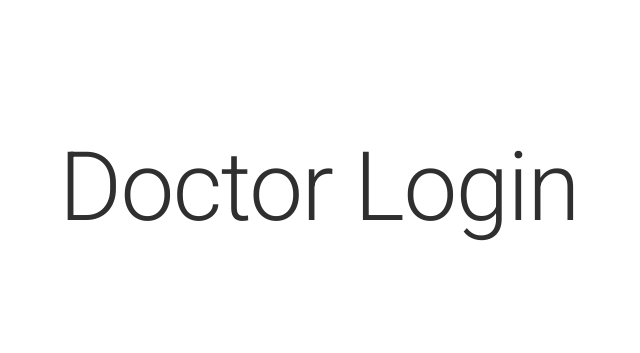
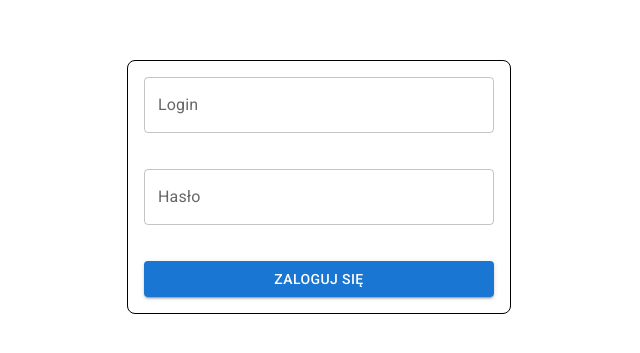
Before and after one commit to Ethelt/MedicUp, a React (Vite) app in the folder client/: page /login/doctor in a window 1280 px wide. Shown: the part 213-566 px from the top of the page, without its empty margins (321-961 px from the left). Built offline with nearby package versions, Linux system fonts and the light colour scheme.

Commit message:
Added frontend for login and home

```diff
--- a/client/src/constants/AppRoutes.ts
+++ b/client/src/constants/AppRoutes.ts
@@ -11,4 +11,10 @@ export const AppRoutes = {
   patient: {
     home: "/patient/home",
   },
+  doctor: {
+    home: "/doctor/home",
+  },
+  registrar: {
+    home: "/registrar/home",
+  },
 } as const;
--- /dev/null
+++ b/client/src/context/DoctorContext.ts
@@ -0,0 +1,4 @@
+import { Doctor } from "@medicup/shared";
+import { createContext } from "react";
+
+export const DoctorContext = createContext<Doctor | null>(null);
--- /dev/null
+++ b/client/src/context/RegistrarContext.ts
@@ -0,0 +1,4 @@
+import { Registrar } from "@medicup/shared";
+import { createContext } from "react";
+
+export const RegistrarContext = createContext<Registrar | null>(null);
--- a/client/src/pages/auth/DoctorLogin/index.tsx
+++ b/client/src/pages/auth/DoctorLogin/index.tsx
@@ -1,5 +1,106 @@
-import { Typography } from "@mui/material";
+import {
+  ApiRoutes,
+  DoctorLoginRequestDto,
+  DoctorLoginResponseDto,
+} from "@medicup/shared";
+import { LoadingButton } from "@mui/lab";
+import { Stack, TextField } from "@mui/material";
+import { useForm } from "@tanstack/react-form";
+import { useNavigate } from "react-router";
+import { Api } from "../../../api";
+import { ErrorText } from "../../../components/ErrorText";
+import { AppRoutes } from "../../../constants/AppRoutes";
+
+type DoctorLoginForm = {
+  login: string;
+  password: string;
+};
 
 export default function DoctorLogin() {
-  return <Typography variant="h1">Doctor Login</Typography>;
+  const navigate = useNavigate();
+
+  const form = useForm<DoctorLoginForm>({
+    defaultValues: {
+      login: "",
+      password: "",
+    },
+    onSubmit: async (values) => {
+      const response = await Api.post<
+        DoctorLoginRequestDto,
+        DoctorLoginResponseDto
+      >(ApiRoutes.auth.loginDoctor, values.value);
+
+      if (response.ok) {
+        navigate(AppRoutes.doctor.home);
+      } else {
+        console.error("Error", response.error);
+        // @TODO: error handling
+      }
+    },
+  });
+
+  return (
+    <Stack border="1px solid black" p={2} borderRadius={2} width="30%">
+      <form.Field
+        name="login"
+        validators={{
+          onChange: (value) => {
+            if (!value.value) {
+              return "Login jest wymagany";
+            }
+          },
+        }}
+        children={(field) => (
+          <>
+            <TextField
+              value={field.state.value}
+              onBlur={field.handleBlur}
+              onChange={(e) => field.handleChange(e.target.value)}
+              label="Login"
+            />
+
+            <ErrorText errors={field.state.meta.errors} />
+          </>
+        )}
+      />
+
+      <form.Field
+        name="password"
+        validators={{
+          onChange: (value) => {
+            if (!value.value) {
+              return "Hasło jest wymagane";
+            }
+          },
+        }}
+        children={(field) => (
+          <>
+            <TextField
+              value={field.state.value}
+              onBlur={field.handleBlur}
+              onChange={(e) => field.handleChange(e.target.value)}
+              label="Hasło"
+              type="password"
+            />
+
+            <ErrorText errors={field.state.meta.errors} />
+          </>
+        )}
+      />
+
+      <form.Subscribe
+        selector={(state) => [state.canSubmit, state.isSubmitting]}
+        children={([canSubmit, isSubmitting]) => (
+          <LoadingButton
+            onClick={form.handleSubmit}
+            variant="contained"
+            disabled={!canSubmit}
+            loading={isSubmitting}
+          >
+            Zaloguj się
+          </LoadingButton>
+        )}
+      />
+    </Stack>
+  );
 }
--- a/client/src/pages/auth/RegistrarLogin/index.tsx
+++ b/client/src/pages/auth/RegistrarLogin/index.tsx
@@ -1,5 +1,106 @@
-import { Typography } from "@mui/material";
+import {
+  ApiRoutes,
+  RegistrarLoginRequestDto,
+  RegistrarLoginResponseDto,
+} from "@medicup/shared";
+import { LoadingButton } from "@mui/lab";
+import { Stack, TextField } from "@mui/material";
+import { useForm } from "@tanstack/react-form";
+import { useNavigate } from "react-router";
+import { Api } from "../../../api";
+import { ErrorText } from "../../../components/ErrorText";
+import { AppRoutes } from "../../../constants/AppRoutes";
+
+type RegistrarLoginForm = {
+  login: string;
+  password: string;
+};
 
 export default function RegistrarLogin() {
-  return <Typography variant="h1">Registrar Login</Typography>;
+  const navigate = useNavigate();
+
+  const form = useForm<RegistrarLoginForm>({
+    defaultValues: {
+      login: "",
+      password: "",
+    },
+    onSubmit: async (values) => {
+      const response = await Api.post<
+        RegistrarLoginRequestDto,
+        RegistrarLoginResponseDto
+      >(ApiRoutes.auth.loginRegistrar, values.value);
+
+      if (response.ok) {
+        navigate(AppRoutes.registrar.home);
+      } else {
+        console.error("Error", response.error);
+        // @TODO: error handling
+      }
+    },
+  });
+
+  return (
+    <Stack border="1px solid black" p={2} borderRadius={2} width="30%">
+      <form.Field
+        name="login"
+        validators={{
+          onChange: (value) => {
+            if (!value.value) {
+              return "Login jest wymagany";
+            }
+          },
+        }}
+        children={(field) => (
+          <>
+            <TextField
+              value={field.state.value}
+              onBlur={field.handleBlur}
+              onChange={(e) => field.handleChange(e.target.value)}
+              label="Login"
+            />
+
+            <ErrorText errors={field.state.meta.errors} />
+          </>
+        )}
+      />
+
+      <form.Field
+        name="password"
+        validators={{
+          onChange: (value) => {
+            if (!value.value) {
+              return "Hasło jest wymagane";
+            }
+          },
+        }}
+        children={(field) => (
+          <>
+            <TextField
+              value={field.state.value}
+              onBlur={field.handleBlur}
+              onChange={(e) => field.handleChange(e.target.value)}
+              label="Hasło"
+              type="password"
+            />
+
+            <ErrorText errors={field.state.meta.errors} />
+          </>
+        )}
+      />
+
+      <form.Subscribe
+        selector={(state) => [state.canSubmit, state.isSubmitting]}
+        children={([canSubmit, isSubmitting]) => (
+          <LoadingButton
+            onClick={form.handleSubmit}
+            variant="contained"
+            disabled={!canSubmit}
+            loading={isSubmitting}
+          >
+            Zaloguj się
+          </LoadingButton>
+        )}
+      />
+    </Stack>
+  );
 }
--- /dev/null
+++ b/client/src/pages/doctor/DoctorLayout.tsx
@@ -0,0 +1,37 @@
+import { ApiRoutes, Doctor } from "@medicup/shared";
+import { Stack, Typography } from "@mui/material";
+import { useEffect, useState } from "react";
+import { Outlet, useNavigate } from "react-router";
+import { Api } from "../../api";
+import { AppRoutes } from "../../constants/AppRoutes";
+import { DoctorContext } from "../../context/DoctorContext";
+
+export default function DoctorLayout() {
+  const [doctor, setDoctor] = useState<Doctor | null>(null);
+  const navigate = useNavigate();
+
+  useEffect(() => {
+    const fetchPatient = async () => {
+      const response = await Api.get<undefined, Doctor>(
+        ApiRoutes.doctors.me,
+        undefined
+      );
+      if (response.ok) {
+        setDoctor(response.data);
+      } else {
+        // @TODO: better error handling
+        navigate(AppRoutes.auth.login.doctor);
+      }
+    };
+    fetchPatient();
+  }, [navigate]);
+
+  return (
+    <DoctorContext.Provider value={doctor}>
+      <Stack>
+        <Typography variant="h1">Doctor</Typography>
+        <Outlet />
+      </Stack>
+    </DoctorContext.Provider>
+  );
+}
--- /dev/null
+++ b/client/src/pages/doctor/home/index.tsx
@@ -0,0 +1,16 @@
+import { Stack, Typography } from "@mui/material";
+import { useContext } from "react";
+import { DoctorContext } from "../../../context/DoctorContext";
+
+export default function DoctorHome() {
+  const doctor = useContext(DoctorContext);
+
+  return (
+    <Stack>
+      <Typography variant="h2">DoctorHome</Typography>
+      <Typography variant="h3">
+        {doctor?.firstName} {doctor?.lastName}
+      </Typography>
+    </Stack>
+  );
+}
--- /dev/null
+++ b/client/src/pages/registrar/RegistrarLayout.tsx
@@ -0,0 +1,37 @@
+import { ApiRoutes, Registrar } from "@medicup/shared";
+import { Stack, Typography } from "@mui/material";
+import { useEffect, useState } from "react";
+import { Outlet, useNavigate } from "react-router";
+import { Api } from "../../api";
+import { AppRoutes } from "../../constants/AppRoutes";
+import { RegistrarContext } from "../../context/RegistrarContext";
+
+export default function RegistrarLayout() {
+  const [registrar, setRegistrar] = useState<Registrar | null>(null);
+  const navigate = useNavigate();
+
+  useEffect(() => {
+    const fetchPatient = async () => {
+      const response = await Api.get<undefined, Registrar>(
+        ApiRoutes.registrars.me,
+        undefined
+      );
+      if (response.ok) {
+        setRegistrar(response.data);
+      } else {
+        // @TODO: better error handling
+        navigate(AppRoutes.auth.login.registrar);
+      }
+    };
+    fetchPatient();
+  }, [navigate]);
+
+  return (
+    <RegistrarContext.Provider value={registrar}>
+      <Stack>
+        <Typography variant="h1">Registrar</Typography>
+        <Outlet />
+      </Stack>
+    </RegistrarContext.Provider>
+  );
+}
--- /dev/null
+++ b/client/src/pages/registrar/home/index.tsx
@@ -0,0 +1,14 @@
+import { Stack, Typography } from "@mui/material";
+import { useContext } from "react";
+import { RegistrarContext } from "../../../context/RegistrarContext";
+
+export default function RegistrarHome() {
+  const registrar = useContext(RegistrarContext);
+
+  return (
+    <Stack>
+      <Typography variant="h2">RegistrarHome</Typography>
+      <Typography variant="h3">{registrar?.login}</Typography>
+    </Stack>
+  );
+}
--- a/client/src/router.tsx
+++ b/client/src/router.tsx
@@ -6,8 +6,12 @@ import DoctorLogin from "./pages/auth/DoctorLogin";
 import PatientLogin from "./pages/auth/PatientLogin";
 import Register from "./pages/auth/Register";
 import RegistrarLogin from "./pages/auth/RegistrarLogin";
+import DoctorLayout from "./pages/doctor/DoctorLayout";
+import DoctorHome from "./pages/doctor/home";
 import PatientHome from "./pages/patient/home";
 import PatientLayout from "./pages/patient/PatientLayout";
+import RegistrarHome from "./pages/registrar/home";
+import RegistrarLayout from "./pages/registrar/RegistrarLayout";
 
 export function Router() {
   return (
@@ -29,6 +33,12 @@ export function Router() {
         <Route element={<PatientLayout />}>
           <Route path={AppRoutes.patient.home} element={<PatientHome />} />
         </Route>
+        <Route element={<DoctorLayout />}>
+          <Route path={AppRoutes.doctor.home} element={<DoctorHome />} />
+        </Route>
+        <Route element={<RegistrarLayout />}>
+          <Route path={AppRoutes.registrar.home} element={<RegistrarHome />} />
+        </Route>
       </Routes>
     </BrowserRouter>
   );
```
Also changed, not shown: 1 other file (tests, documents, lock files or other folders).
